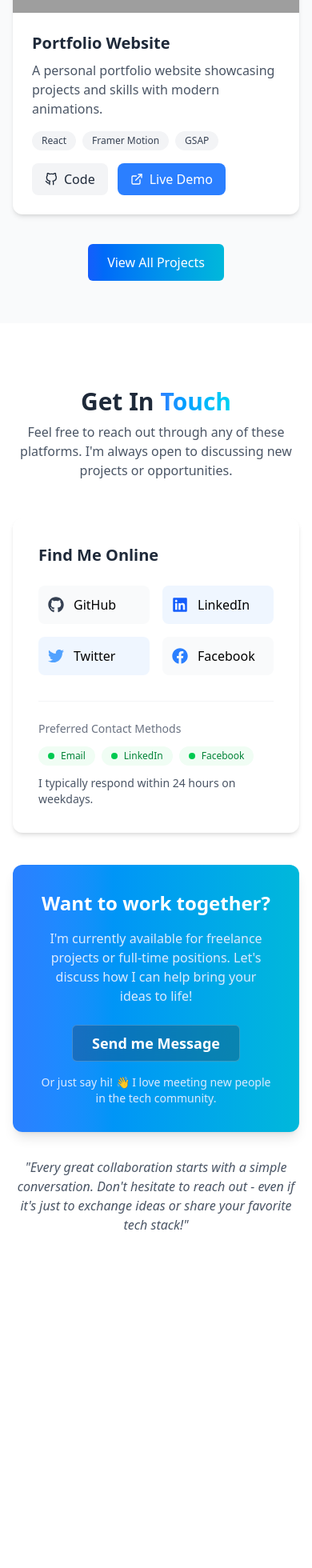
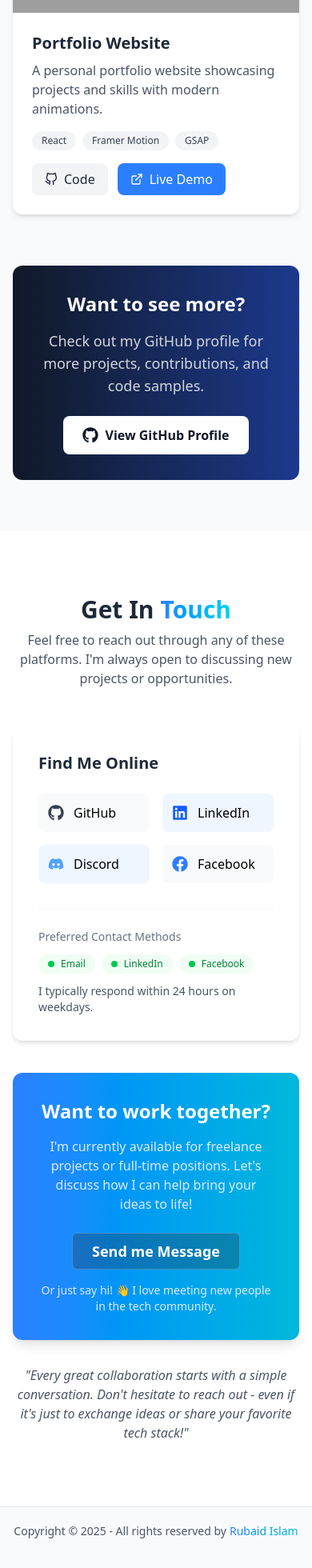
Before and after one commit to Rubaid07/Rubaid07, a React (Vite) app: page / in a window 390 px wide. Shown: the part 5415-7375 px from the top of the page at 80% size. Before the commit the page ends 7038 px from the top, so only its background shows below. Built offline with nearby package versions, Linux system fonts and the light colour scheme; grey boxes are pictures that could not be loaded.

Commit message:
added footer & update project section

```diff
--- a/src/App.jsx
+++ b/src/App.jsx
@@ -1,5 +1,6 @@
 import './App.css'
 import Contact from './components/Contact'
+import Footer from './components/Footer'
 import Home from './components/Home'
 import Projects from './components/Projects'
 import Skills from './components/Skills'
@@ -12,6 +13,7 @@ function App() {
         <Skills></Skills>
         <Projects></Projects>
         <Contact></Contact>
+        <Footer></Footer>
       </div>
     </>
   )
--- a/src/components/Contact.jsx
+++ b/src/components/Contact.jsx
@@ -1,4 +1,4 @@
-import { FaGithub, FaLinkedin, FaTwitter, FaEnvelope, FaPhone, FaGlobe, FaMapMarkerAlt, FaBusinessTime, FaFacebook } from 'react-icons/fa';
+import { FaGithub, FaLinkedin, FaFacebook, FaDiscord } from 'react-icons/fa';
 
 const Contact = () => {
   return (
@@ -21,10 +21,10 @@ const Contact = () => {
 
             <div className="grid grid-cols-2 gap-4">
               {[
-                { icon: <FaGithub className="text-gray-700 text-xl" />, name: "GitHub", url: "https://github.com/yourusername", color: "bg-gray-50" },
-                { icon: <FaLinkedin className="text-blue-600 text-xl" />, name: "LinkedIn", url: "https://linkedin.com/in/yourusername", color: "bg-blue-50" },
-                { icon: <FaTwitter className="text-blue-400 text-xl" />, name: "Twitter", url: "https://twitter.com/yourusername", color: "bg-blue-50" },
-                { icon: <FaFacebook className="text-blue-500 text-xl" />, name: "Facebook", url: "https://your-portfolio.com", color: "bg-gray-50" },
+                { icon: <FaGithub className="text-gray-700 text-xl" />, name: "GitHub", url: "https://github.com/Rubaid07", color: "bg-gray-50" },
+                { icon: <FaLinkedin className="text-blue-600 text-xl" />, name: "LinkedIn", url: "https://linkedin.com", color: "bg-blue-50" },
+                { icon: <FaDiscord className="text-blue-400 text-xl" />, name: "Discord", url: "https://twitter.com/yourusername", color: "bg-blue-50" },
+                { icon: <FaFacebook className="text-blue-500 text-xl" />, name: "Facebook", url: "https://www.facebook.com/share/16pXPJ42gB/?mibextid=wwXIfr", color: "bg-gray-50" },
               ].map((social) => (
                 <a
                   key={social.name}
@@ -65,22 +65,23 @@ const Contact = () => {
               I'm currently available for freelance projects or full-time positions. Let's discuss how I can help bring your ideas to life!
             </p>
 
-              <button
+            <a
+              href="mailto:mohammadrubaid07@gmail.com?subject=Let's%20Work%20Together&body=Hi%20there%2C%0A%0AI%20found%20your%20portfolio%20and%20wanted%20to%20reach%20out..."
               className="group/button relative inline-flex items-center justify-center overflow-hidden rounded-md bg-gray-800/30 backdrop-blur-lg px-6 py-2 text-base font-semibold text-white transition-all duration-300 ease-in-out hover:scale-100 hover:shadow-xl hover:shadow-gray-600/50 border border-white/20 cursor-pointer"
             >
               <span className="text-lg">Send me Message</span>
               <div
-                  class="absolute inset-0 flex h-full w-full justify-center [transform:skew(-13deg)_translateX(-100%)] group-hover/button:duration-1000 group-hover/button:[transform:skew(-13deg)_translateX(100%)]"
+                className="absolute inset-0 flex h-full w-full justify-center [transform:skew(-13deg)_translateX(-100%)] group-hover/button:duration-1000 group-hover/button:[transform:skew(-13deg)_translateX(100%)]"
               >
                 <div className="relative h-full w-10 bg-white/20"></div>
               </div>
-              </button>
+            </a>
+
             <p className="text-blue-100 text-sm mt-4">
               Or just say hi! 👋 I love meeting new people in the tech community.
             </p>
           </div>
 
-          {/* Additional Personal Note */}
           <div className="mt-8 text-center">
             <p className="text-gray-600 italic">
               "Every great collaboration starts with a simple conversation. Don't hesitate to reach out - even if it's just to exchange ideas or share your favorite tech stack!"
--- /dev/null
+++ b/src/components/Footer.jsx
@@ -0,0 +1,23 @@
+import React from 'react';
+import { FaGithub, FaLinkedin, FaTwitter, FaHeart } from 'react-icons/fa';
+
+const Footer = () => {
+    return (
+        <footer className="bg-gray-50 border-t border-gray-200 py-5">
+            <div className="container mx-auto px-4 sm:px-6 lg:px-8">
+                <div className="flex justify-center">
+                    <div className="mb-4 md:mb-0">
+                        <p className="text-gray-600 text-sm">
+                            Copyright © {new Date().getFullYear()} - All rights reserved by
+                            <span className="text-transparent bg-clip-text bg-gradient-to-r from-blue-500 to-cyan-500 font-medium ml-1">
+                                Rubaid Islam
+                            </span>
+                        </p>
+                    </div>
+                </div>
+            </div>
+        </footer>
+    );
+};
+
+export default Footer;
--- a/src/components/Projects.jsx
+++ b/src/components/Projects.jsx
@@ -1,3 +1,4 @@
+import { FaGithub } from 'react-icons/fa';
 import { FiExternalLink, FiGithub } from 'react-icons/fi';
 
 const Projects = () => {
@@ -126,15 +127,23 @@ const Projects = () => {
                     ))}
                 </div>
 
-                <div className="text-center mt-12">
-                    <a
-                        href="https://github.com/yourusername"
-                        target="_blank"
-                        className="px-6 py-3 bg-gradient-to-r from-blue-600 to-cyan-500 rounded-md text-white font-medium hover:shadow-lg hover:from-cyan-500 hover:to-blue-600 transition duration-300 cursor-pointer"
-                    >
-                        View All Projects
-                    </a>
-                </div>
+                 <div className="mt-16 text-center">
+          <div className="bg-gradient-to-r from-gray-900 to-blue-900 rounded-xl p-8 text-white">
+            <h3 className="text-2xl font-bold mb-4">Want to see more?</h3>
+            <p className="text-lg text-gray-300 mb-6 max-w-2xl mx-auto">
+              Check out my GitHub profile for more projects, contributions, and code samples.
+            </p>
+            <a
+              href="https://github.com/Rubaid07"
+              target="_blank"
+              rel="noopener noreferrer"
+              className="inline-flex items-center gap-2 bg-white text-gray-900 px-6 py-3 rounded-lg font-semibold hover:bg-gray-100 transition-colors duration-200"
+            >
+              <FaGithub size={20} />
+              View GitHub Profile
+            </a>
+          </div>
+        </div>
             </div>
         </section>
     );
```
Lines whose indentation alone changed are shown as unchanged.
